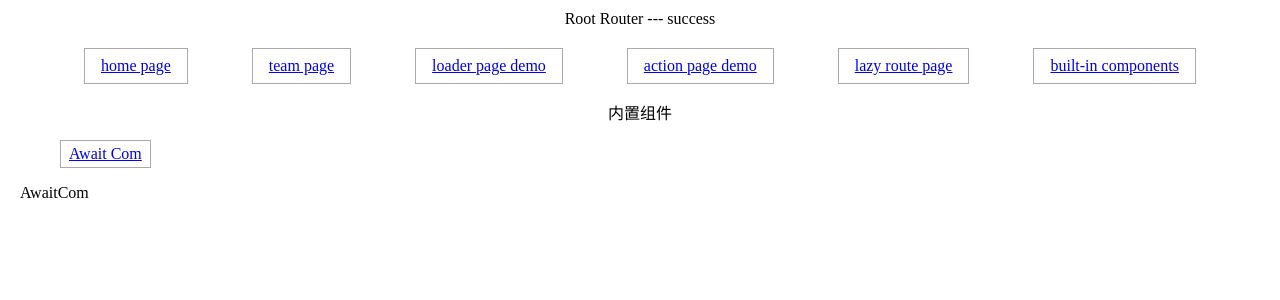
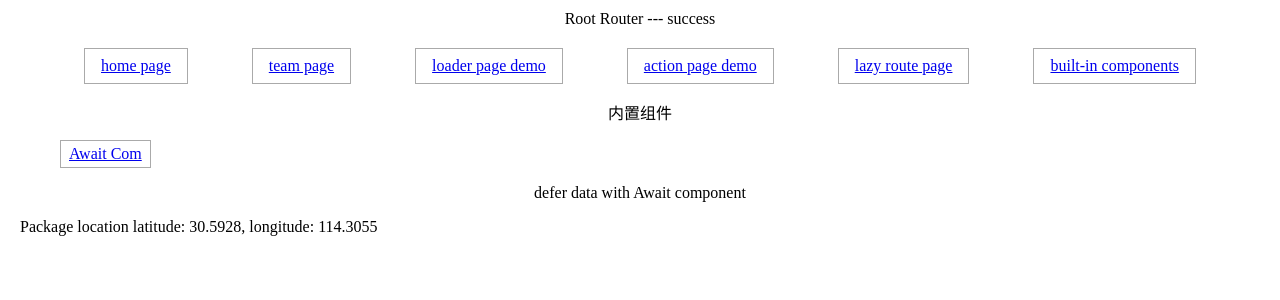
Before and after one commit to kaka12138/learnig-of-react-router, a React (Vite) app in the folder code/react-router-demo/: page /coms-nav/await-com in a window 1280 px wide. Shown: the top 300 px of the page. Built offline with nearby package versions, Linux system fonts and the light colour scheme.

Commit message:
feat: deferred data and await com(code, md)

```diff
--- /dev/null
+++ b/code/react-router-demo/src/api/index.tsx
@@ -0,0 +1,14 @@
+export interface ILocation {
+  latitude: number
+  longitude: number
+}
+export const getPkgLocation = () => {
+  return new Promise<ILocation>((reslove) => {
+    setTimeout(() => { reslove(
+      {
+        latitude: 30.5928,
+        longitude: 114.3055
+      }
+    ) }, 3000)
+  })
+}
--- a/code/react-router-demo/src/main.tsx
+++ b/code/react-router-demo/src/main.tsx
@@ -16,7 +16,7 @@ import ActionPage, { action as actionAction } from './routes/action-page.tsx'
 import LoaderPage, { loader as loaderPageLoader, ErrorCom as LoaderPageErrorCom } from './routes/loader-page.tsx'
 import IndexRoute, { loader as indexRouteLoader } from './routes/index-route.tsx'
 import ComsNav from './routes/coms-nav.tsx'
-import AwaitCom from './routes/coms/await-com.tsx'
+import AwaitCom, { loader as awaitComLoader } from './routes/coms/await-com.tsx'
 // 通过unstable_dataStrategy使用日志功能
 const Logger: unstable_DataStrategyFunction = ({request, matches}) => {
   return Promise.all(
@@ -78,7 +78,8 @@ const routes: RouteObject[] = [
         children: [
           {
             path: "await-com",
-            element: <AwaitCom/>
+            element: <AwaitCom/>,
+            loader: awaitComLoader
           }
         ]
       }
--- a/code/react-router-demo/src/routes/coms/await-com.tsx
+++ b/code/react-router-demo/src/routes/coms/await-com.tsx
@@ -1,3 +1,40 @@
+import { defer, useLoaderData, Await, useAsyncValue } from "react-router-dom"
+import { getPkgLocation, type ILocation} from "../../api"
+import { Suspense } from "react"
+
+export async function loader() {
+  const pkgLocationPromise = getPkgLocation()
+  const shouldDefer = false
+  return defer({
+    pkgLocation: shouldDefer ? await pkgLocationPromise : pkgLocationPromise
+  })
+}
+
+// 使用useAsyncValue优化Await Chilren
+function PkgLocationCom() {
+  const pkgLocation = useAsyncValue() as ILocation
+  return <p>Package location latitude: {pkgLocation.latitude}, longitude: {pkgLocation.longitude}</p>
+}
+
 export default function AwaitCom() {
-  return <div>AwaitCom</div>;
+  const data = useLoaderData() as { pkgLocation: ILocation }
+  return <>
+    <p style={{ textAlign: "center" }}>defer data with Await component</p>
+    <Suspense fallback={ <p>Loading package location...</p> }>
+      <Await
+        resolve={ data.pkgLocation }
+        errorElement = { <p>Failed to load package location</p> }
+      >
+        {/* 直接在Await chilren中渲染函数 */}
+        {/* {
+          (pkgLocation: ILocation) => (
+            <p>
+              Package location latitude: {pkgLocation.latitude}, longitude: {pkgLocation.longitude}
+            </p>
+          )
+        }  */}
+        <PkgLocationCom/>
+      </Await>
+    </Suspense>
+  </>
 }
```
Also changed, not shown: 1 other file (tests, documents, lock files or other folders).
